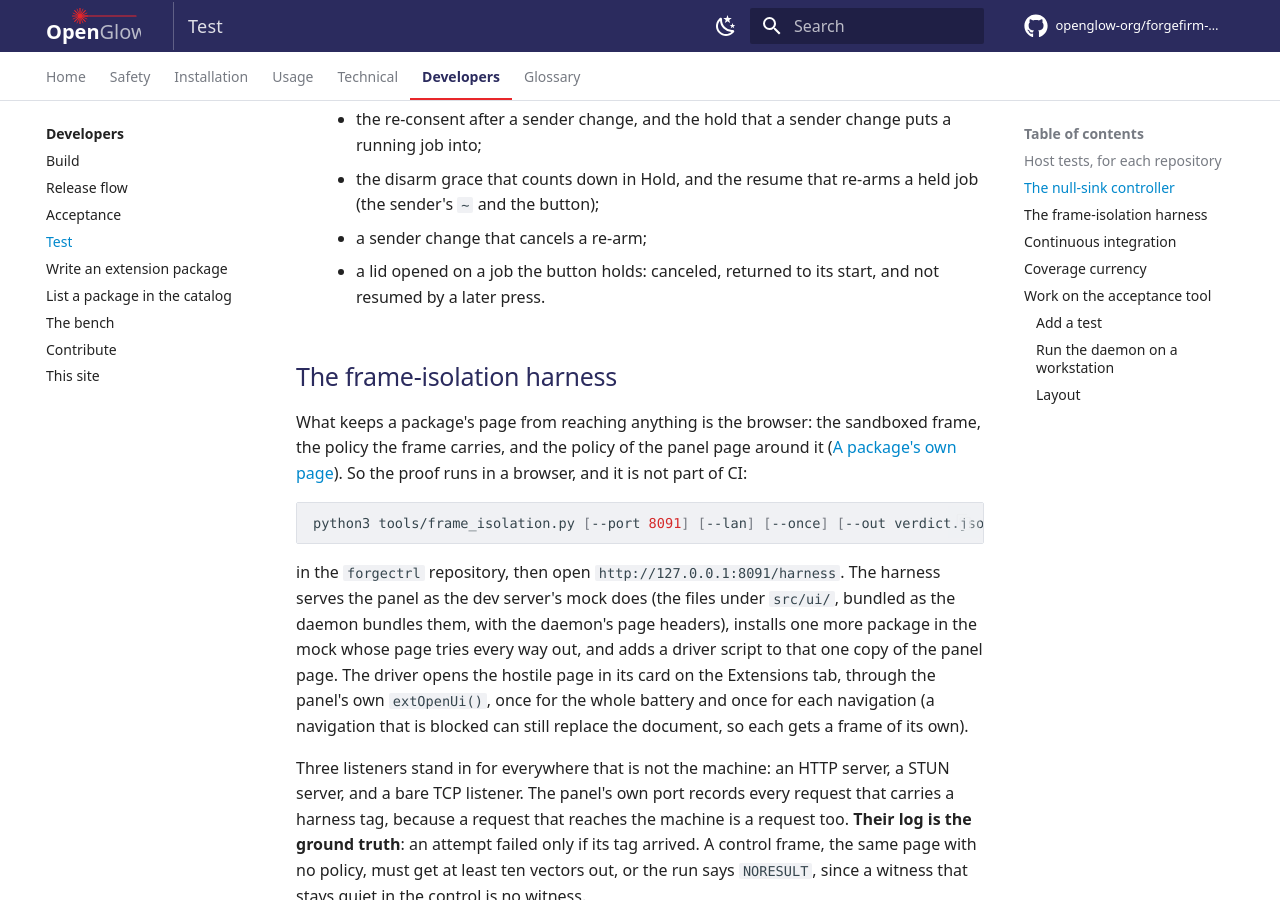
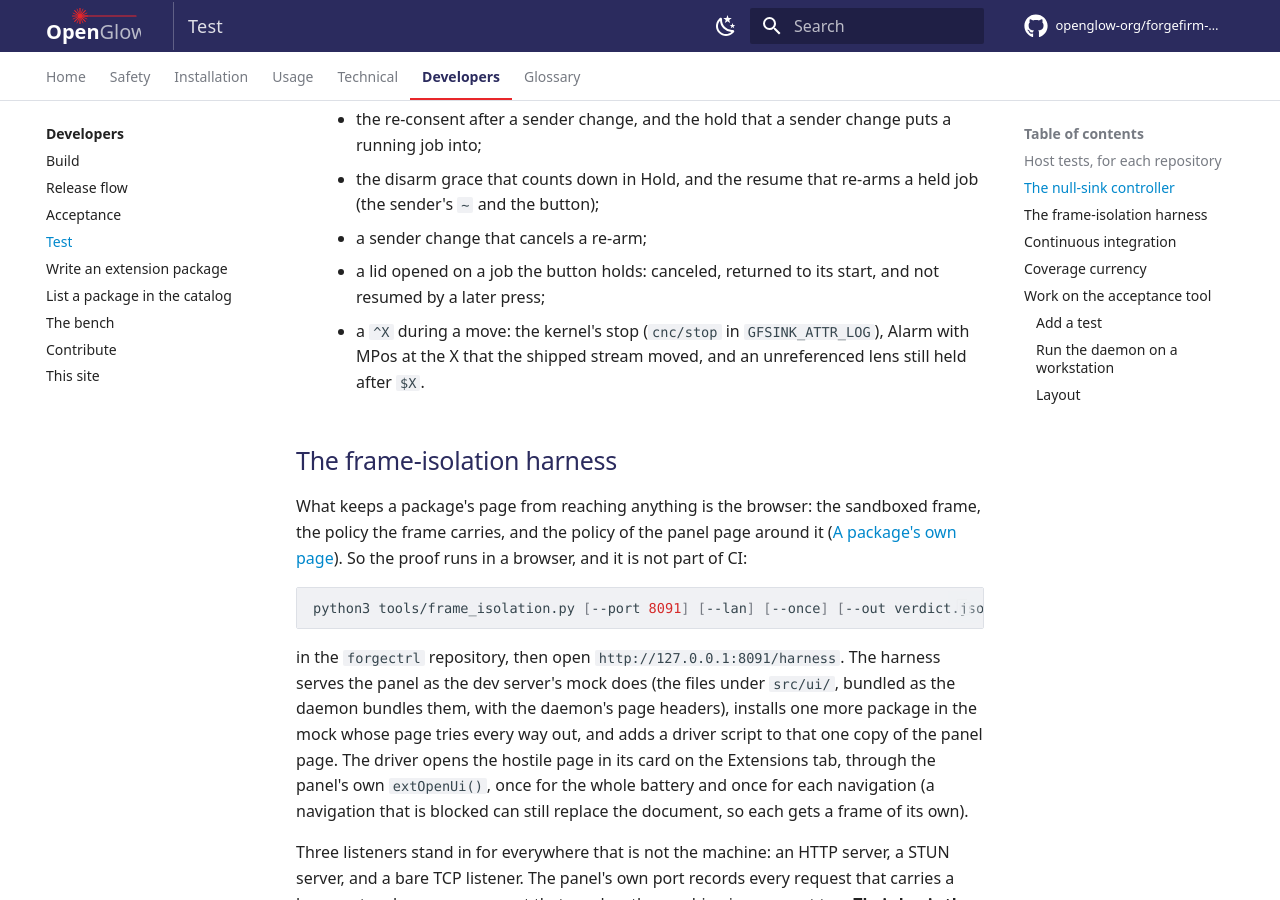
Before and after one commit to openglow-org/forgefirm-docs, an MkDocs documentation site: the page built from docs/developers/testing.md, in a window 1280 px wide and 900 px high, scrolled down 7532 px. Built offline with MkDocs 1.6.1 and Material for MkDocs 9.7.7, drawn with Linux system fonts in a browser that asks for light colours; comment, search, counter and statistics services are not loaded.

Commit message:
Testing, Building: the lifecycle harness holds a ^X during a move to the kernel's stop, the position and the lens hold
Companion of the forgefirm commit "laser_lifecycle_test: a ^X during a
move asks for the kernel's stop, and keeps the position and the lens
hold", named by its subject: its hash moves with any message rewrite
of the commits before it. The harness's rule 17 now runs its session
with GFSINK_ATTR_LOG and reads three witnesses of a soft reset during
motion. The Test page's list of what laser_lifecycle_test walks did not
name the rule, and the Building page named the manual-home harness as
the only reader of GFSINK_ATTR_LOG.

- developers/testing.md, The null-sink controller, the
  laser_lifecycle_test.py list: a ^X during a move, with the kernel's
  stop (cnc/stop in GFSINK_ATTR_LOG), Alarm with MPos at the X that the
  shipped stream moved, and an unreferenced lens still held after $X.
- developers/building.md, the GFSINK_ATTR_LOG row: the manual-home and
  lifecycle harnesses read it.

Proof: python -B scripts/check-style.py (style: clean), python -B
scripts/check-interfaces.py (interfaces: clean (245 checked)), and the
strict zensical build (No issues found) on the committed tree, the
"House style", "Interface coverage" and "Strict build" steps of the
check workflow; the built Test page carries the new item in the
harness's list. The rule is forgefirm's
scripts/bench/laser_lifecycle_test.py, read on its master branch:
test_cancel_and_abort runs Session("cancel-abort", dump=True,
attr_log=True), requires one more "cnc/stop 1" line in the attribute
log after the ^X than before it, holds MPos X in steps at $100 to the
net X of the dumped stream within half a step, and requires
"$J=G91Z1F100" after $X to answer error:15. Of the harnesses under
scripts/bench, only manual_home_test.py and laser_lifecycle_test.py
set GFSINK_ATTR_LOG.

Acceptance: none; docs only.

```diff
--- a/docs/developers/testing.md
+++ b/docs/developers/testing.md
@@ -77,7 +77,10 @@ are the laser-stream rules and the armed-window walk:
       re-arms a held job (the sender's `~` and the button);
     - a sender change that cancels a re-arm;
     - a lid opened on a job the button holds: canceled, returned to its
-      start, and not resumed by a later press.
+      start, and not resumed by a later press;
+    - a `^X` during a move: the kernel's stop (`cnc/stop` in
+      `GFSINK_ATTR_LOG`), Alarm with MPos at the X that the shipped
+      stream moved, and an unreferenced lens still held after `$X`.
 
 ## The frame-isolation harness
 
```
Also changed, not shown: docs/developers/building.md (+1 -1 lines).
